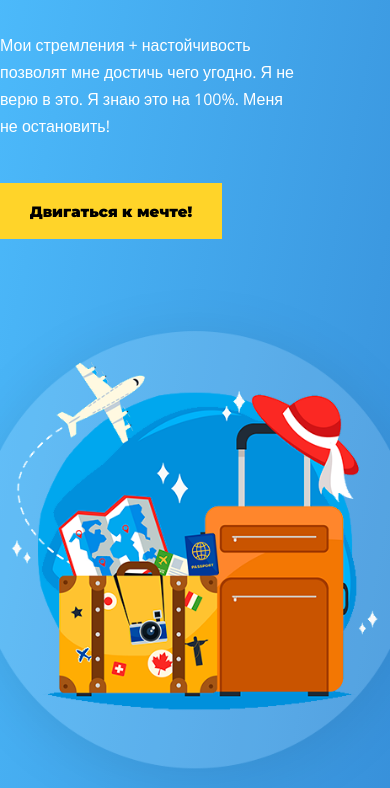
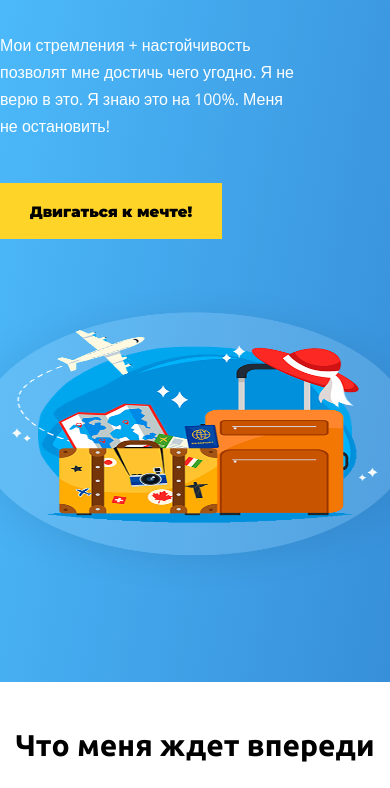
Before and after one commit to Tarasova09/WayUp, a plain HTML site: page index.html in a window 390 px wide. Shown: the part 312-1100 px from the top of the page. Drawn offline with nearby package versions, Linux system fonts and the light colour scheme.

Commit message:
Update style.css

```diff
--- a/css/style.css
+++ b/css/style.css
@@ -311,6 +311,11 @@ input {
     width: 100%;
   }
 
+  .travel {
+  witdth:300px;
+  height: 300px;
+  }
+
   .form-items {
     width: 70%;
     margin: auto;
```
